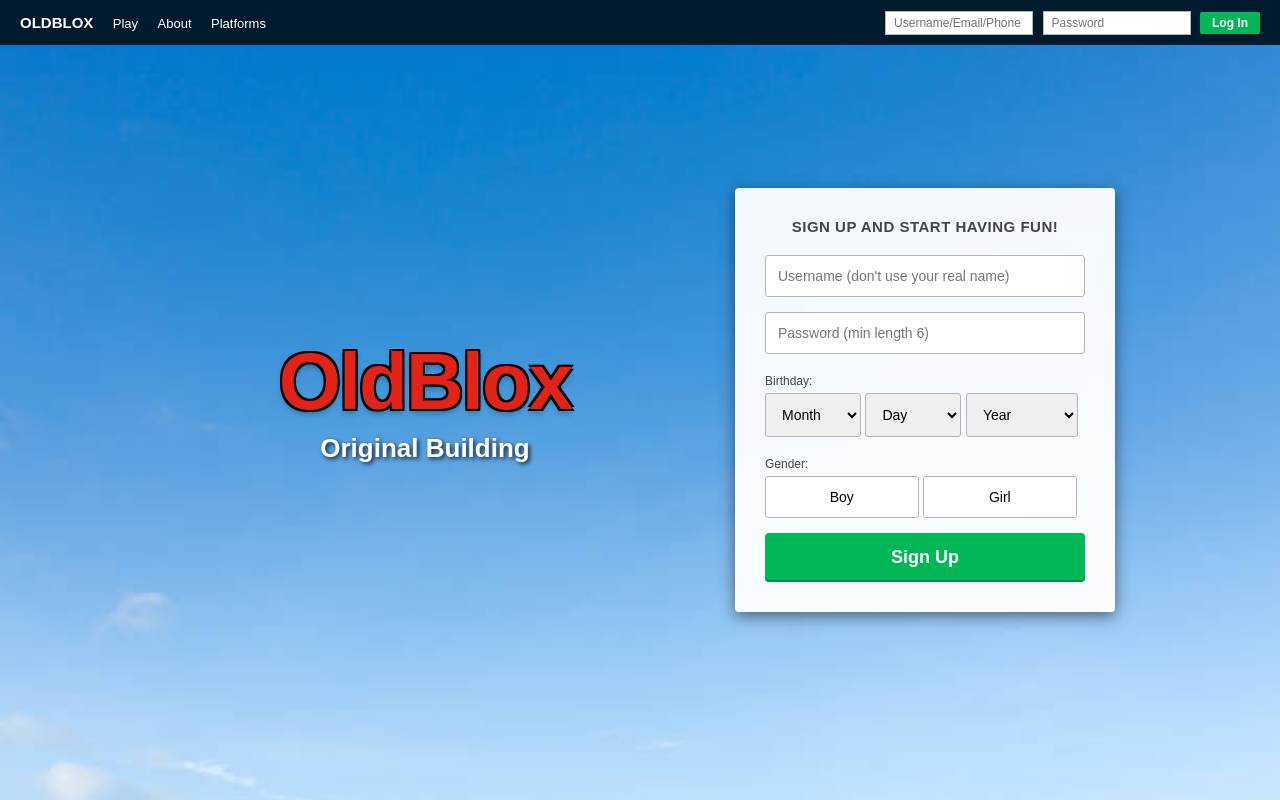
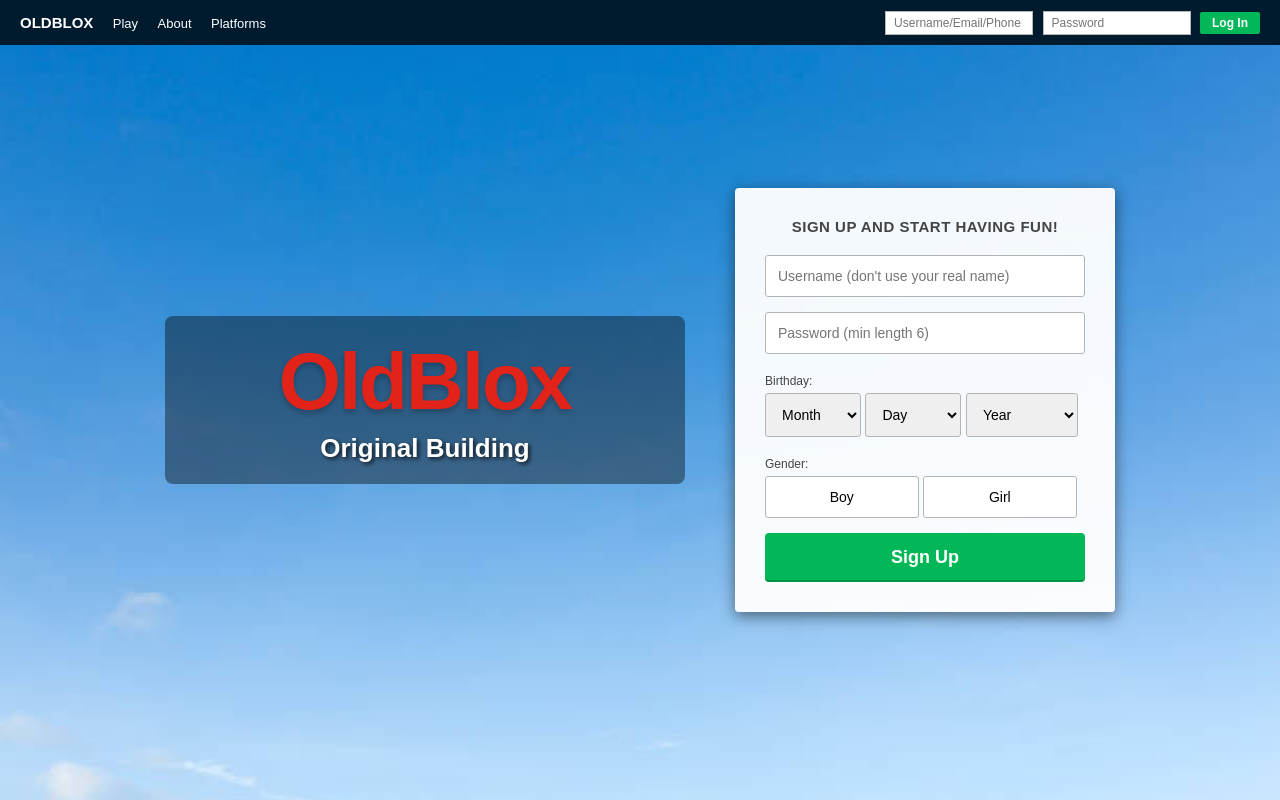
Before and after one commit to Kyex0/OldBlox, a plain HTML site: page register.html in a window 1280 px wide. Drawn offline with Linux system fonts and the light colour scheme.

Commit message:
register.html

```diff
--- a/register.html
+++ b/register.html
@@ -30,8 +30,11 @@
         /* Логотип слева */
 
         .landing-brand {
+            background-color: rgba(0, 0, 0, 0.4);
             padding: 20px 40px;
+            border-radius: 8px;
             color: white;
+            backdrop-filter: blur(4px);
             text-shadow: 2px 2px 4px rgba(0,0,0,0.8);
             flex: 1;
             margin-right: 50px;
@@ -46,11 +49,8 @@
             margin: 0;
             color: #E2231A;
              text-shadow:
-                -2px -2px 0 #000,
-                2px -2px 0 #000,
-                -2px 2px 0 #000,
-                2px 2px 0 #000,
-                0px 4px 6px rgba(0,0,0,0.3);
+                 0px 3px 6px rgba(0, 0, 0, 0.25);
+
 
 
         }
```
